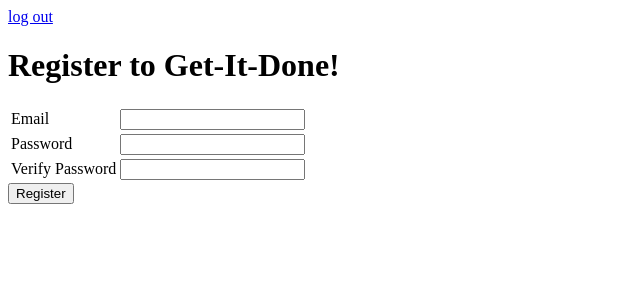
After one commit to jacpeery/get-it-done, a Flask app: page /register in a window 1280 px wide. The commit adds this page. Shown: the top 300 px of the page, without its empty margins (0-640 px from the left). Run offline with Flask 2, Linux system fonts and the light colour scheme.

Commit message:
finished get-it-done

```diff
--- a/main.py
+++ b/main.py
@@ -1,35 +1,103 @@
-from flask import Flask, request, redirect, render_template
+from flask import Flask, request, redirect, render_template, session, flash
 from flask_sqlalchemy import SQLAlchemy
+
 
 app = Flask(__name__)
 app.config['DEBUG'] = True
 app.config['SQLALCHEMY_DATABASE_URI'] = 'mysql+pymysql://get-it-done:codergirl19@localhost:8889/get-it-done'
 app.config['SQLALCHEMY_ECHO'] = True
 db = SQLAlchemy(app)
+app.secret_key = 'notsosecretKEY2019'
 
 class Task(db.Model):
 
     id = db.Column(db.Integer, primary_key=True)
     name = db.Column(db.String(120))
     completed = db.Column(db.Boolean)
+    owner_id = db.Column(db.Integer, db.ForeignKey('user.id'))
 
-    def __init__(self, name):
+    def __init__(self, name, owner):
         self.name = name
         self.completed = False
+        self.owner = owner
 
+class User(db.Model):
+
+    id = db.Column(db.Integer, primary_key=True)
+    email = db.Column(db.String(120), unique=True)
+    password = db.Column(db.String(120))
+    tasks = db.relationship('Task', backref='owner')
+
+    def __init__(self, email, password):
+        self.email = email
+        self.password = password
+
+
+@app.before_request
+def require_login():
+    allowed_routes = ['login', 'register']
+    if request.endpoint not in allowed_routes and 'email' not in session:
+        return redirect('/login')
+
+
+@app.route('/login', methods=['POST', 'GET'])
+def login():
+    if request.method == 'POST':
+        email = request.form['email']
+        password = request.form['password']
+        user = User.query.filter_by(email=email).first()
+        if user and user.password == password:
+            session['email'] = email
+            flash("Logged in")
+            return redirect('/')
+        else:
+            flash('User password incorrect, or user does not exist.', 'error')
+
+
+    return render_template('login.html')
+
+
+@app.route('/register', methods=['POST', 'GET'])
+def register():
+    if request.method == 'POST':
+        email = request.form['email']
+        password = request.form['password']
+        verify = request.form['verify']
+
+        #TODO - validate user's data
+
+        existing_user = User.query.filter_by(email=email).first()
+        if not existing_user:
+            new_user = User(email, password)
+            db.session.add(new_user)
+            db.session.commit()
+            session['email'] = email
+            return redirect('/')
+        else:
+            #TODO - user better response message
+            return '<h1>Duplicate user</h1>'
+
+    return render_template('register.html')
+
+@app.route('/logout')
+def logout():
+    del session['email']
+    return redirect('/')
 
 
 @app.route('/', methods=['POST', 'GET'])
 def index():
 
+    owner = User.query.filter_by(email=session['email']).first()
+
     if request.method == 'POST':
         task_name = request.form['task']
-        new_task = Task(task_name)
+        new_task = Task(task_name, owner)
         db.session.add(new_task)
         db.session.commit()
 
-    tasks = Task.query.filter_by(completed=False).all()
-    completed_tasks = Task.query.filter_by(completed=True).all()
+    tasks = Task.query.filter_by(completed=False, owner=owner).all()
+    completed_tasks = Task.query.filter_by(completed=True,owner=owner).all()
     return render_template('todos.html',title="Get It Done!",
         tasks=tasks, completed_tasks=completed_tasks)
 
--- a/templates/base.html
+++ b/templates/base.html
@@ -2,8 +2,26 @@
 <html>
     <head>
         <title>{{title}}</title>
+        <style>
+            .error {
+                color: red;
+            }
+        </style>
     </head>
 <body>
+
+    <div>
+        <a href='/logout'>log out</a>
+
+    </div>
+
+    {% with messages = get_flashed_messages(with_categories=True) %}
+        <ul>
+        {% for category, message in messages %}
+            <li class="{{category}}">{{message}}</li>
+        {% endfor %}
+        </ul>
+    {% endwith %}
 
     {% block content%}
     {% endblock %}
--- /dev/null
+++ b/templates/register.html
@@ -0,0 +1,28 @@
+{% extends "base.html" %}
+
+{% block content %}
+<h1>Register to Get-It-Done!</h1>
+<form action="/register" method="post">
+    <table>
+        <tr>
+            <td><label for="email">Email</label></td>
+            <td>
+                <input name="email" type="email" value="{{ email }}">
+            </td>
+        </tr>
+        <tr>
+            <td><label for="password">Password</label></td>
+            <td>
+                <input name="password" type="password">
+            </td>
+        </tr>
+        <tr>
+            <td><label for="verify">Verify Password</label></td>
+            <td>
+                <input name="verify" type="password">
+            </td>
+        </tr>
+    </table>
+    <input type="submit" value="Register">
+</form>
+{% endblock %}
```
Also changed, not shown: templates/login.html (added, +24 -0 lines).
